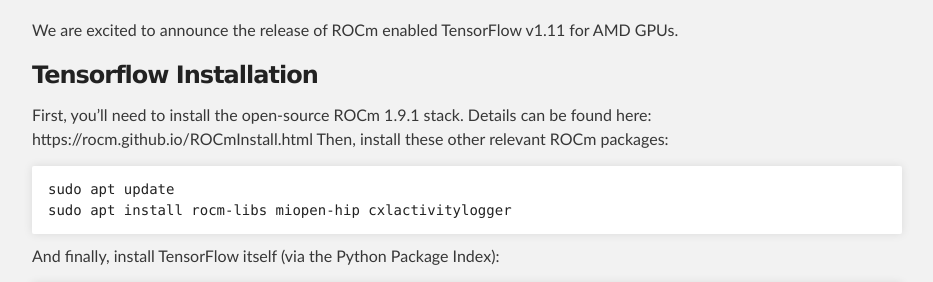
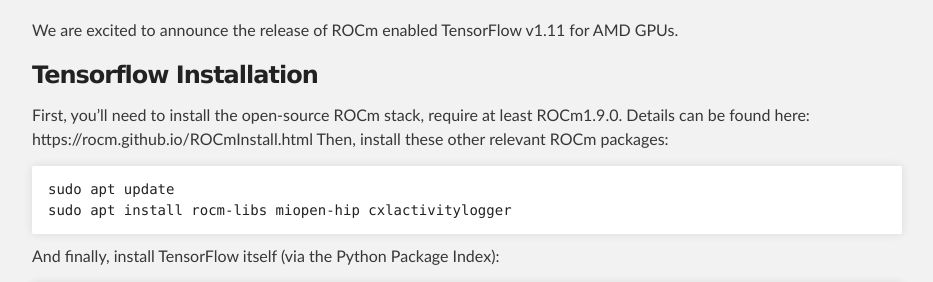
Before and after one commit to ROCm/ROCm.github.io, a Jekyll site: the page built from dl.md, in a window 1280 px wide and 900 px high, scrolled down 312 px. Shown: the part 155-437 px from the top of the window, without its empty margins (183-1116 px from the left). Built offline with Jekyll 4.4.1, drawn with Linux system fonts in a browser that asks for light colours.

Commit message:
Update dl.md
Update the doc, ROCm1.9.0 is the minimum requirement for TF1.11

````diff
--- a/dl.md
+++ b/dl.md
@@ -8,7 +8,7 @@
 We are excited to announce the release of ROCm enabled TensorFlow v1.11 for AMD GPUs.
 
 ### Tensorflow Installation
-First, you’ll need to install the open-source ROCm 1.9.1 stack. Details can be found here: https://rocm.github.io/ROCmInstall.html
+First, you’ll need to install the open-source ROCm stack, require at least ROCm1.9.0. Details can be found here: https://rocm.github.io/ROCmInstall.html
 Then, install these other relevant ROCm packages:
 ```
 sudo apt update
````
